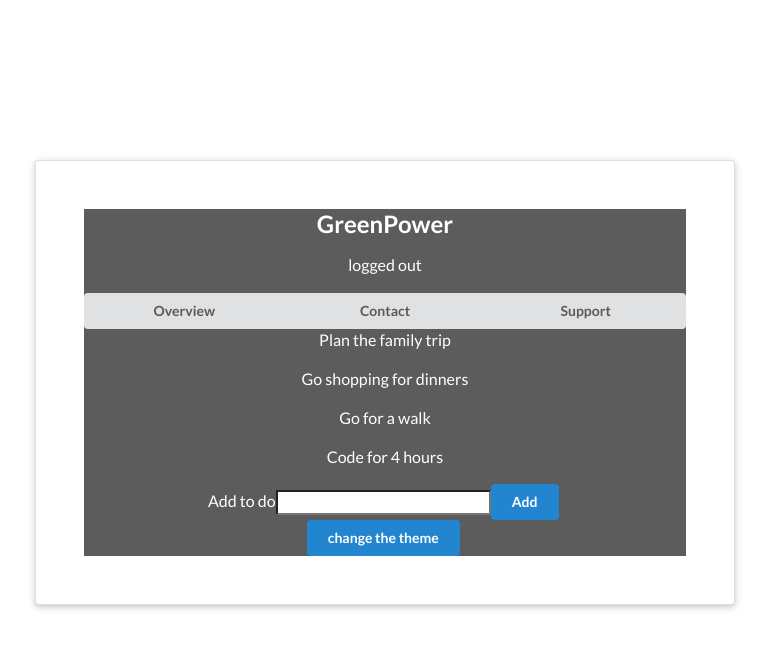
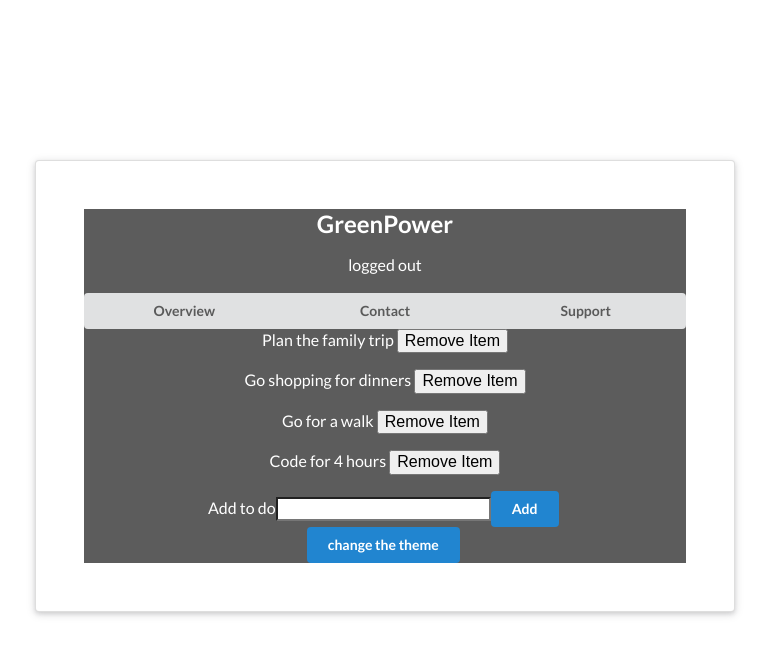
Before and after one commit to DHughes666/React_Native_Uno, a React (Create React App) app in the folder contextapi/: page / in a window 1280 px wide. Shown: the top 656 px of the page, without its empty margins (255-1024 px from the left). Built offline with nearby package versions, Linux system fonts and the light colour scheme.

Commit message:
Contextapi --Really cool. all bluesiesgit add . Phewgit add .!

```diff
--- a/contextapi/src/components/todo.jsx
+++ b/contextapi/src/components/todo.jsx
@@ -6,7 +6,7 @@ import AddToDo from "./addTodo";
 const TodoList = () => {
     const {isDarkTheme, lightTheme,
         darkTheme, changeTheme} = useContext(ThemeContext)
-    const {todos} = useContext(TodoListContext);
+    const {todos, removeTodo} = useContext(TodoListContext);
     const theme = isDarkTheme ? darkTheme : lightTheme;
 
     return (
@@ -15,7 +15,10 @@ const TodoList = () => {
             {
                 todos.length ? (
                     todos.map((todo) => (
-                <p className="item" key={todo.id}>{todo.text}</p>
+                        <p className="item" key={todo.id}>
+                            {todo.text}{' '}
+                            <button onClick={() => removeTodo(todo.id)}>Remove Item</button>
+                        </p>
             ))
                 ) : (
                     <div>You have no todos</div>
--- a/contextapi/src/context/todoListContext.js
+++ b/contextapi/src/context/todoListContext.js
@@ -14,7 +14,11 @@ const TodoListContextProvider = ({children}) => {
         setTodos([...todos, {text: todo, id: Math.random()}])
     }
 
-    const values = {todos, addTodo}
+    const removeTodo = (todoId) => {
+        setTodos(todos.filter(todo => todo.id !== todoId))
+    }
+
+    const values = {todos, addTodo, removeTodo}
 
     return (
         <TodoListContext.Provider value={values}>
```
